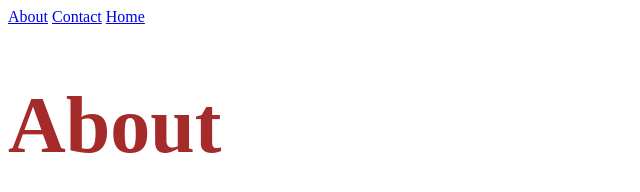
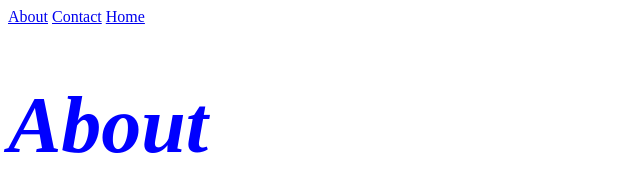
Before and after one commit to trongoha/hochtmlcsstest, a plain HTML site: page about.html in a window 1280 px wide. Shown: the whole page, without its empty margins (0-640 px from the left). Drawn offline with Linux system fonts and the light colour scheme.

Commit message:
them code lan 1

```diff
--- a/about.html
+++ b/about.html
@@ -2,14 +2,9 @@
 <html lang="en">
 <head>
     <meta charset="UTF-8">
+    <link rel="stylesheet" href="style.css">
     <meta name="viewport" content="width=device-width, initial-scale=1.0">
     <title>Document</title>
-    <style>
-        h1{
-            font-size: 500%;
-            color: brown;
-        }
-    </style>
 </head>
 <body>
     <a href="about.html">About</a>
--- /dev/null
+++ b/style.css
@@ -0,0 +1,8 @@
+h1{
+    font-size: 500%;
+    color: brown;
+}
+h1,td{
+    color: blue;
+    font-style: italic;
+}
```
Also changed, not shown: contact.html (+1 -0 lines), index.html (+1 -6 lines).
